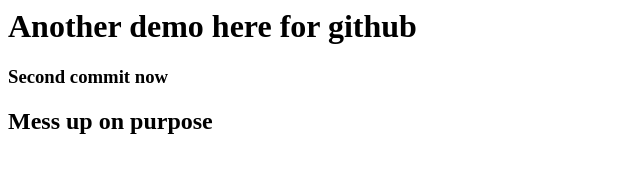
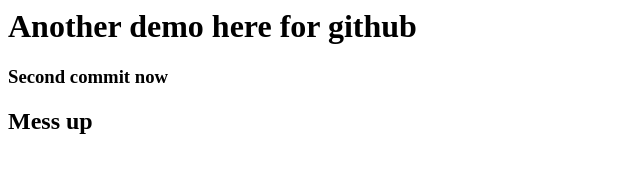
Before and after one commit to aprobert/camp_demo, a plain HTML site: page index.html in a window 1280 px wide. Shown: the whole page, without its empty margins (0-640 px from the left). Drawn offline with Linux system fonts and the light colour scheme.

Commit message:
-m "vim commit"

```diff
--- a/index.html
+++ b/index.html
@@ -1,3 +1,3 @@
 <h1>Another demo here for github</h1>
 <h3>Second commit now</h3>
-<h2>Mess up on purpose</h2>
+<h2>Mess up</h2>
```
